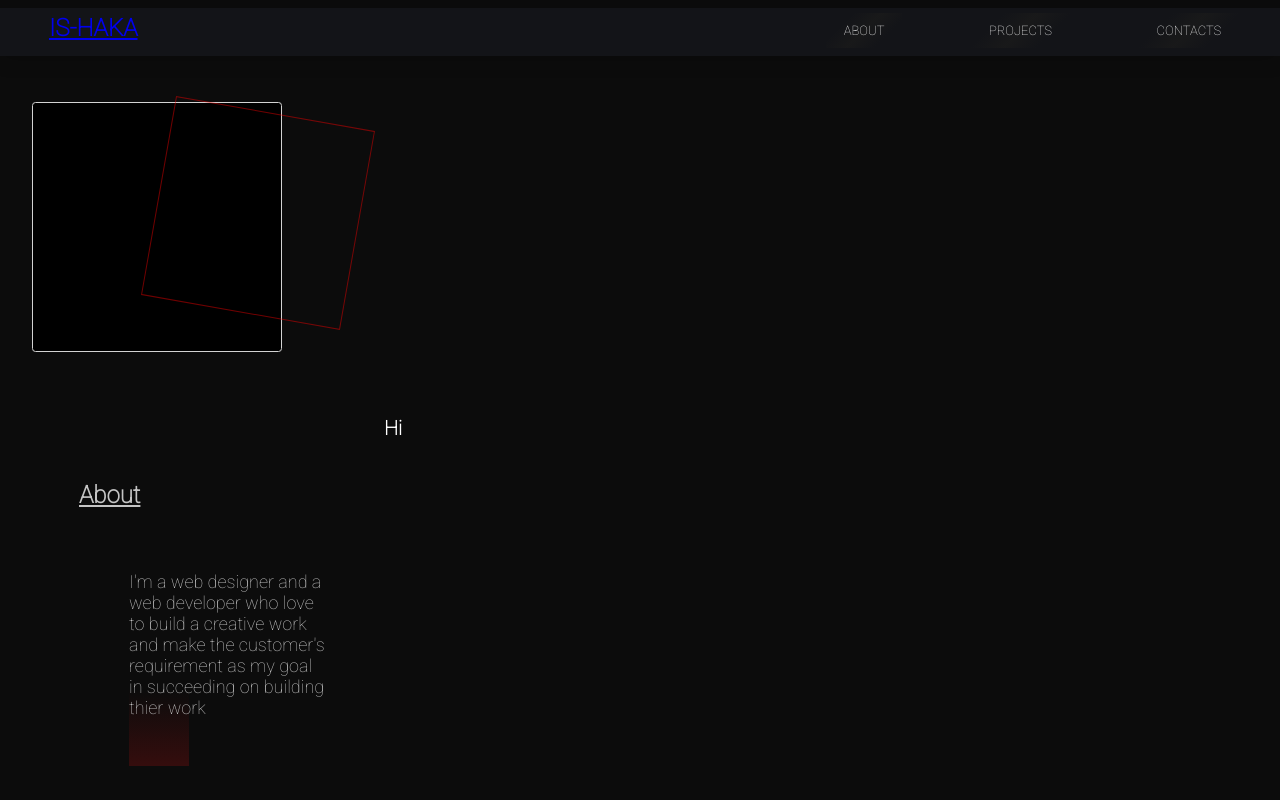
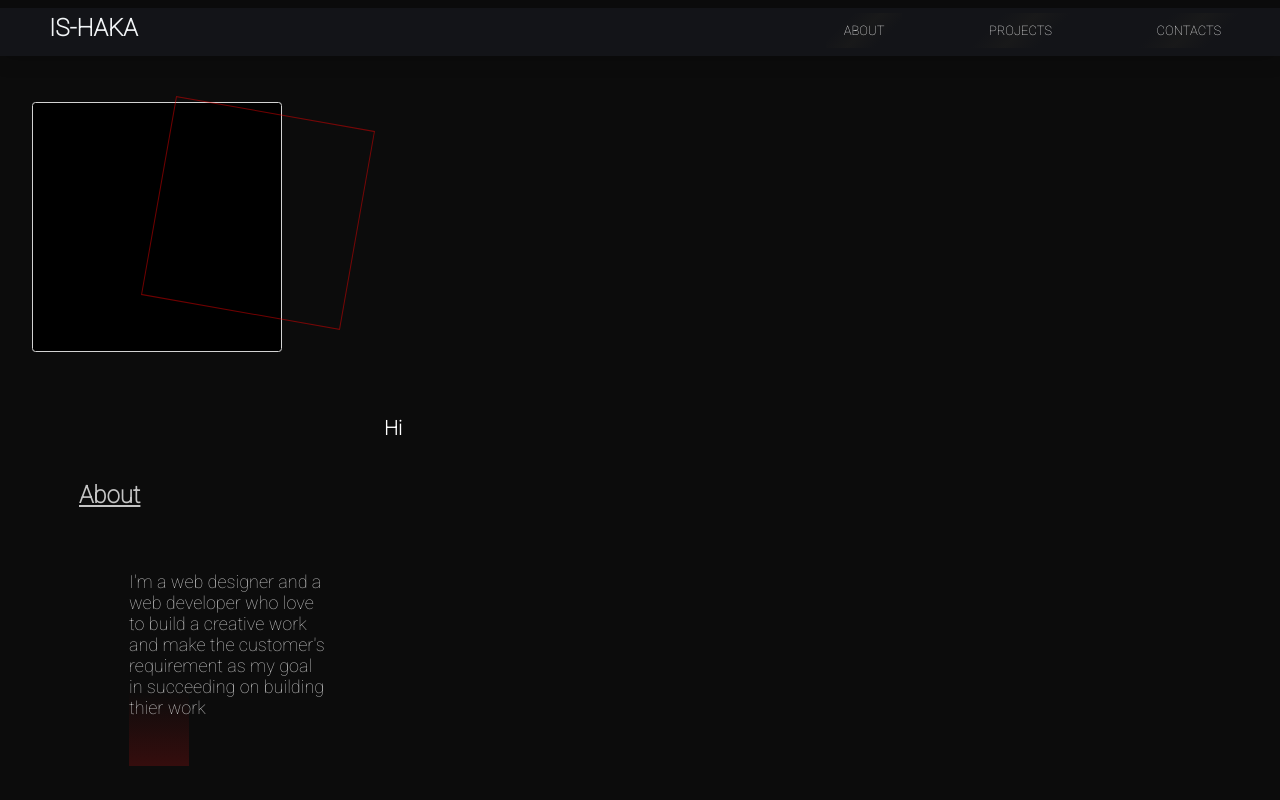
Before and after one commit to Is-haka/Is-haka, a plain HTML site: page index.html in a window 1280 px wide. Shown: the top 800 px of the page. Drawn offline with nearby package versions, Linux system fonts and the light colour scheme.

Commit message:
styled the logo

```diff
--- a/css/style.css
+++ b/css/style.css
@@ -16,6 +16,8 @@ body{
     left: 3%;
     margin: 0.5%;
     width: 120px;
+    text-decoration: none;
+    color: #f2f5f7;
 }
 #first{
     height: 3rem;
```
